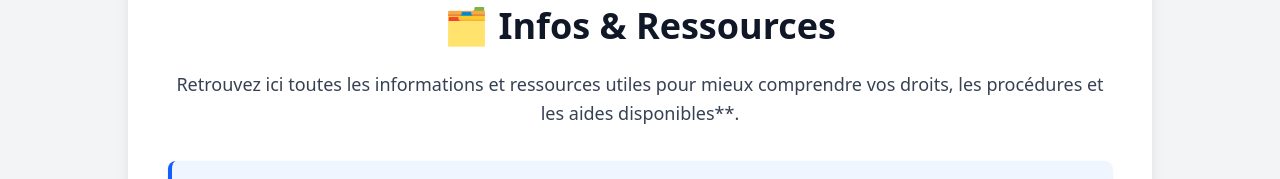
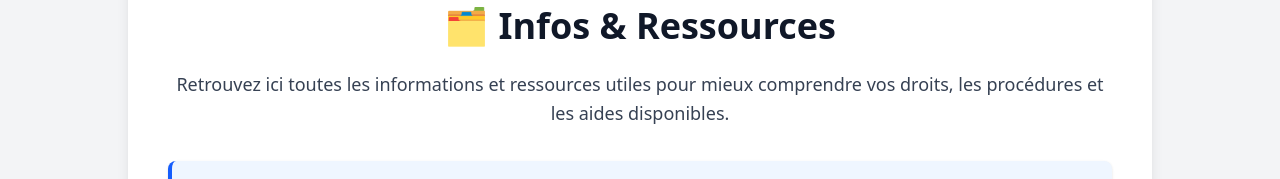
Before and after one commit to matteolvt/codecamp_frontEnd, a React (Vite) app: page /infos-ressources in a window 1280 px wide. Shown: the part 402-581 px from the top of the page. Built offline with nearby package versions, Linux system fonts and the light colour scheme; no server answers.

Commit message:
✨ Ajout de la page Infos et Ressources

```diff
--- a/src/pages/InfosRessources/InfoRessources.jsx
+++ b/src/pages/InfosRessources/InfoRessources.jsx
@@ -5,7 +5,7 @@ export const InfosRessources = () => {
           {/* 🌟 Titre principal */}
           <h1 className="text-4xl font-bold text-gray-900 mb-6">🗂 Infos & Ressources</h1>
           <p className="text-lg text-gray-700 leading-relaxed mb-8">
-            Retrouvez ici toutes les informations et ressources utiles pour mieux comprendre vos droits, les procédures et les aides disponibles**.
+            Retrouvez ici toutes les informations et ressources utiles pour mieux comprendre vos droits, les procédures et les aides disponibles.
           </p>
 
           {/* 📖 Guides & Articles */}
```
